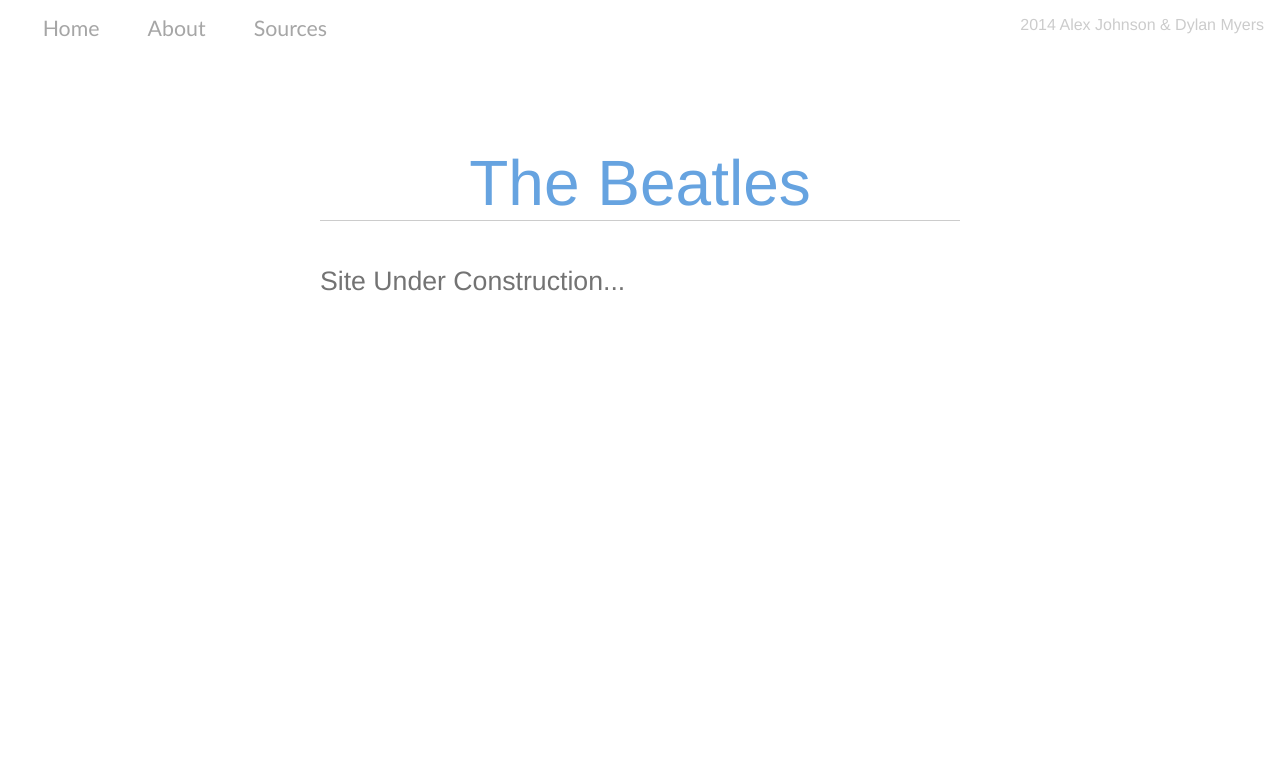
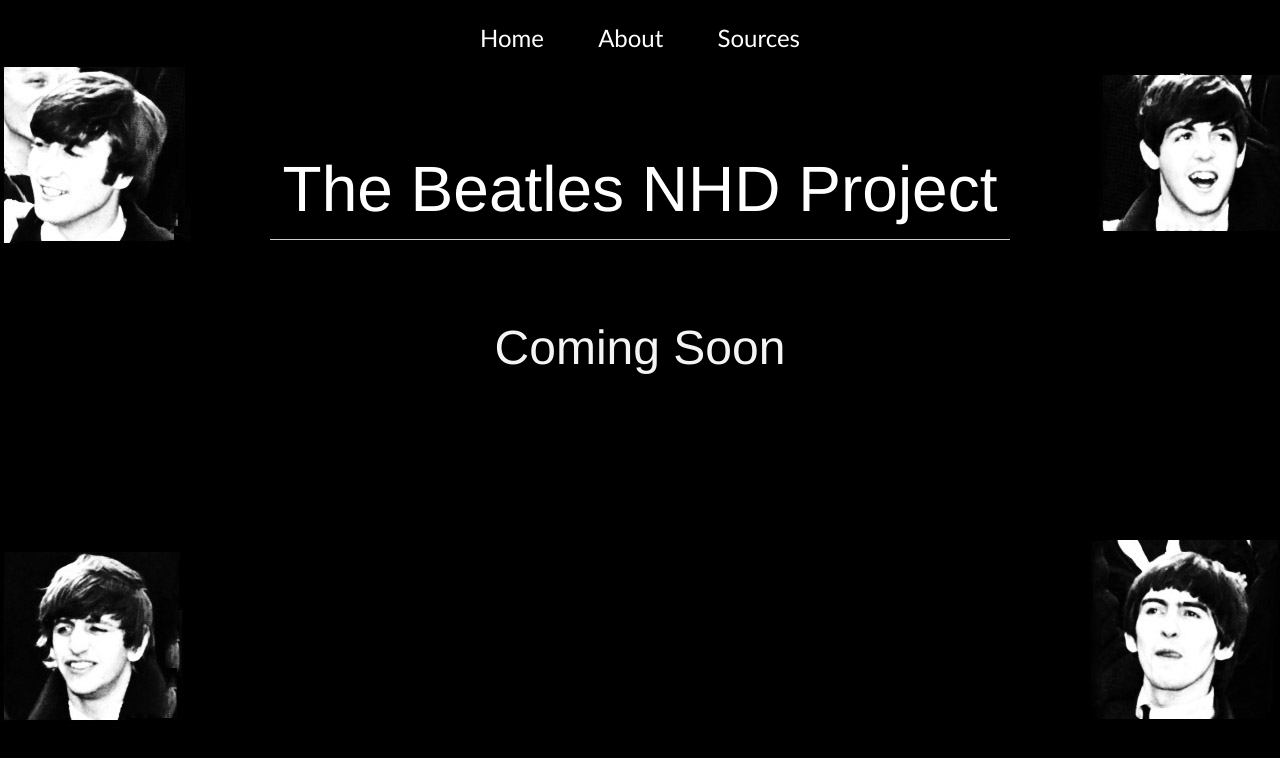
Before and after one commit to Thebeatles/Thebeatles.github.io, a plain HTML site: page index.html in a window 1280 px wide. Drawn offline with Linux system fonts and the light colour scheme.

Commit message:
v 1.8
Graphical Overhaul

```diff
--- a/index.html
+++ b/index.html
@@ -1,32 +1,36 @@
 <!DOCTYPE html>
 <html>
 <head>
+    <meta content="width=device-width, initial-scale=1" name="viewport">
     <link href="style.css" rel="stylesheet">
     <link href="favicon.ico" rel="icon" type="image/ico">
+    <meta content="Website for The Beatles NHD Project 2014" name=
+    "description">
+    <meta content="The Beatles, the beatles nhd, nhd, nhd project, nhd 2014"
+    name="keywords">
+    <meta content="Alex Johnson, Dylan Myers" name="author">
 
     <title>The Beatles</title>
 </head>
 
 <body>
     <div id="nav">
-        <a href="/">Home</a>
-        <a href="/About/">About</a>
-        <a href="/sources/">Sources</a>
-    </div>
-
-
-    <div class="topheadertext">
-        2014 Alex Johnson & Dylan Myers
+        <a href="/">Home</a> <a href="/About/">About</a> <a href=
+        "/sources/">Sources</a>
     </div>
 
 
     <div class="header">
-        The Beatles
+        The Beatles NHD Project
     </div>
 
 
     <div class="main">
-        Site Under Construction...
+    </div>
+
+
+    <div id="comingsoon">
+        Coming Soon
     </div>
 </body>
 </html>
--- a/style.css
+++ b/style.css
@@ -1,51 +1,58 @@
 a {
     text-decoration:none;
-    color:#a6a6a6;
-    padding:.5em;
-    margin:1em .5em
+    color:#fff;
+    padding:1em
 }
 
 a:hover {
     text-decoration:none;
-    color:gray
+    color:#c1c1c1
 }
 
 body {
     font-family:Helvetica,arial,freesans,clean,sans-serif;
-    overflow-y:scroll
+    overflow-y:scroll;
+    background-image:url(beatlesbackground3.jpg);
+    background-repeat:no-repeat;
+    background-position:center center;
+    background-attachment:fixed;
+    -webkit-background-size:cover;
+    -moz-background-size:cover;
+    -o-background-size:cover;
+    background-size:cover
 }
 
 #nav {
     clear:both;
-    text-align:left;
     font:16pt/1.5 'Myriad Pro',Calibri,Helvetica,Arial,sans-serif;
-    padding-left:.625em;
-    display:inline-block;
-    margin:5px auto
+    text-align:center;
+    font-size:18pt;
+    padding-top:.5em
 }
 
 .header {
     text-align:center;
-    color:#66a3e0;
+    color:#fff;
     font-weight:400;
     padding-top:1.5em;
+    padding-bottom:.2em;
     font-size:48pt;
-    max-width:640px;
+    max-width:740px;
     margin:0 auto;
     border-bottom:#ccc solid 1px
 }
 
 .main {
-    color:#737373;
+    color:#f4f4f4;
     max-width:640px;
     margin:0 auto;
     font-size:20pt;
-    padding-top:1.67em;
+    padding-top:1em;
     padding-bottom:2em
 }
 
-.topheadertext {
-    color:#ccc;
-    float:right;
-    padding:.5em
+#comingsoon {
+    text-align:center;
+    color:#f4f4f4;
+    font-size:36pt
 }
```
Also changed, not shown: About/index.html (+10 -10 lines), sources/index.html (+11 -11 lines), beatles.jpg (deleted), beatlesbackground3.jpg (added).
